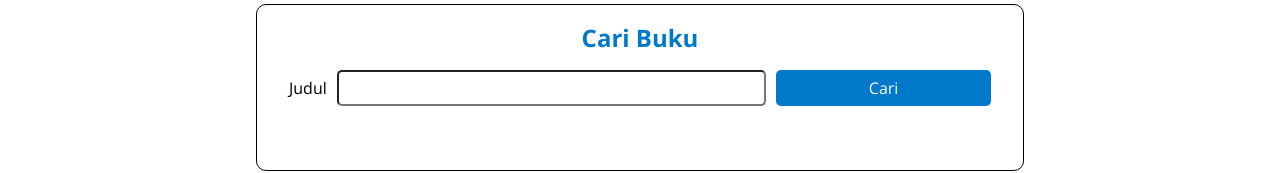
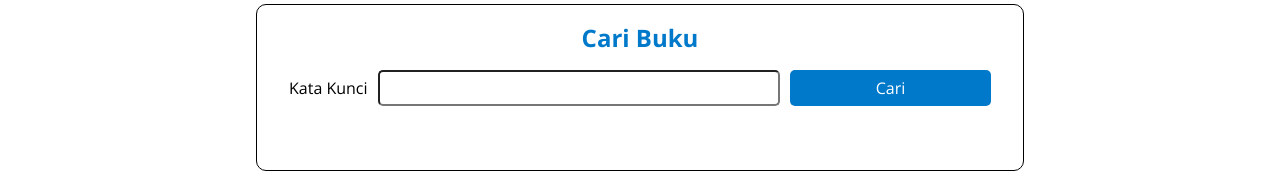
Before and after one commit to ikanurfitriani/Bookshelf-Apps, a plain HTML site: page index.html in a window 1280 px wide. Shown: the part 462-635 px from the top of the page. Drawn offline with nearby package versions, Linux system fonts and the light colour scheme.

Commit message:
Change label

```diff
--- a/index.html
+++ b/index.html
@@ -50,7 +50,7 @@
       <section class="search_section book_shelf" id="searchSection">
         <h2 id="searchSectionH2">Cari Buku</h2>
         <form id="searchBook" style="overflow-x: scroll">
-          <label for="searchBookTitle">Judul</label>
+          <label for="searchBookTitle">Kata Kunci</label>
           <input id="searchBookTitle" type="text" />
           <button id="searchSubmit" type="submit">Cari</button>
         </form>
```
